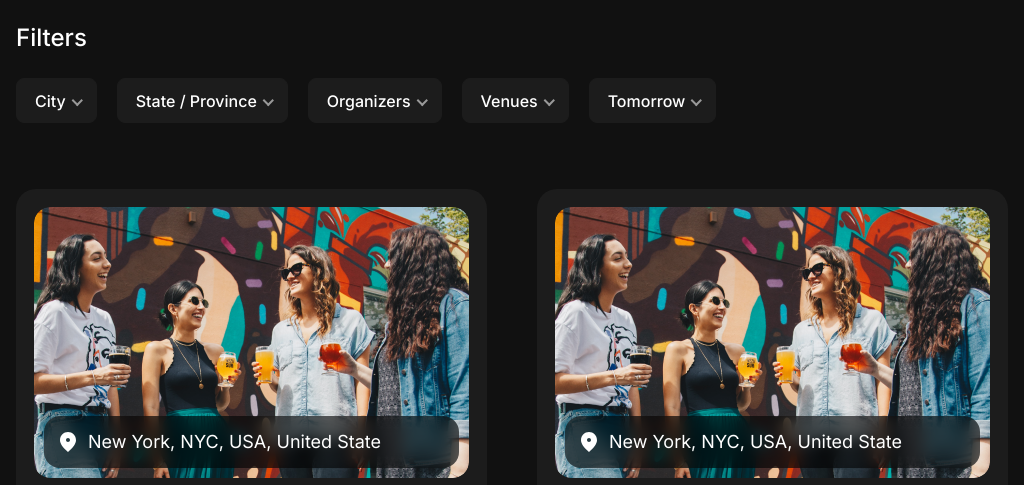
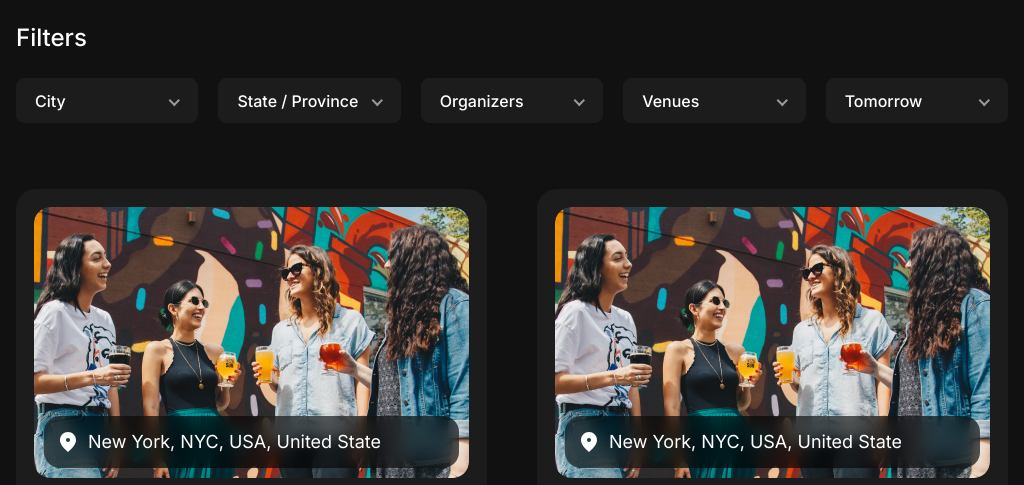
Before and after one commit to nahidbinwadood/goattix-new, a website: page dist/events.html in a window 1024 px wide. Shown: the part 615-1100 px from the top of the page. Drawn offline with Linux system fonts and the light colour scheme.

Commit message:
updated filter positions

```diff
--- a/src/input.css
+++ b/src/input.css
@@ -285,7 +285,7 @@ body {
   }
 
   .nice-select:after {
-    @apply w-2 h-2 right-4;
+    @apply w-2 h-2 right-5;
   }
   /* Events */
 }
```
Also changed, not shown: dist/assets/css/style.css, dist/events.html.
